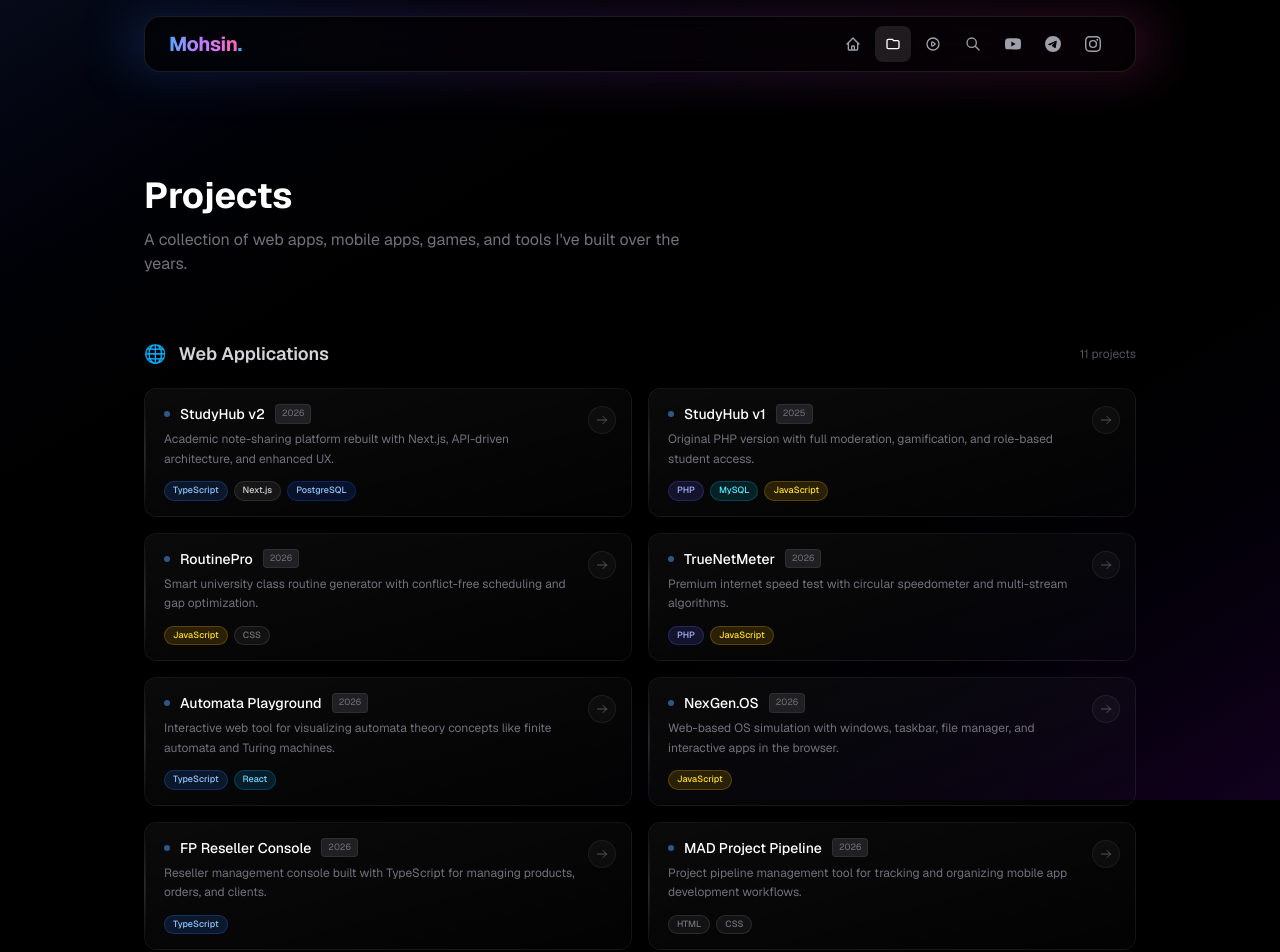
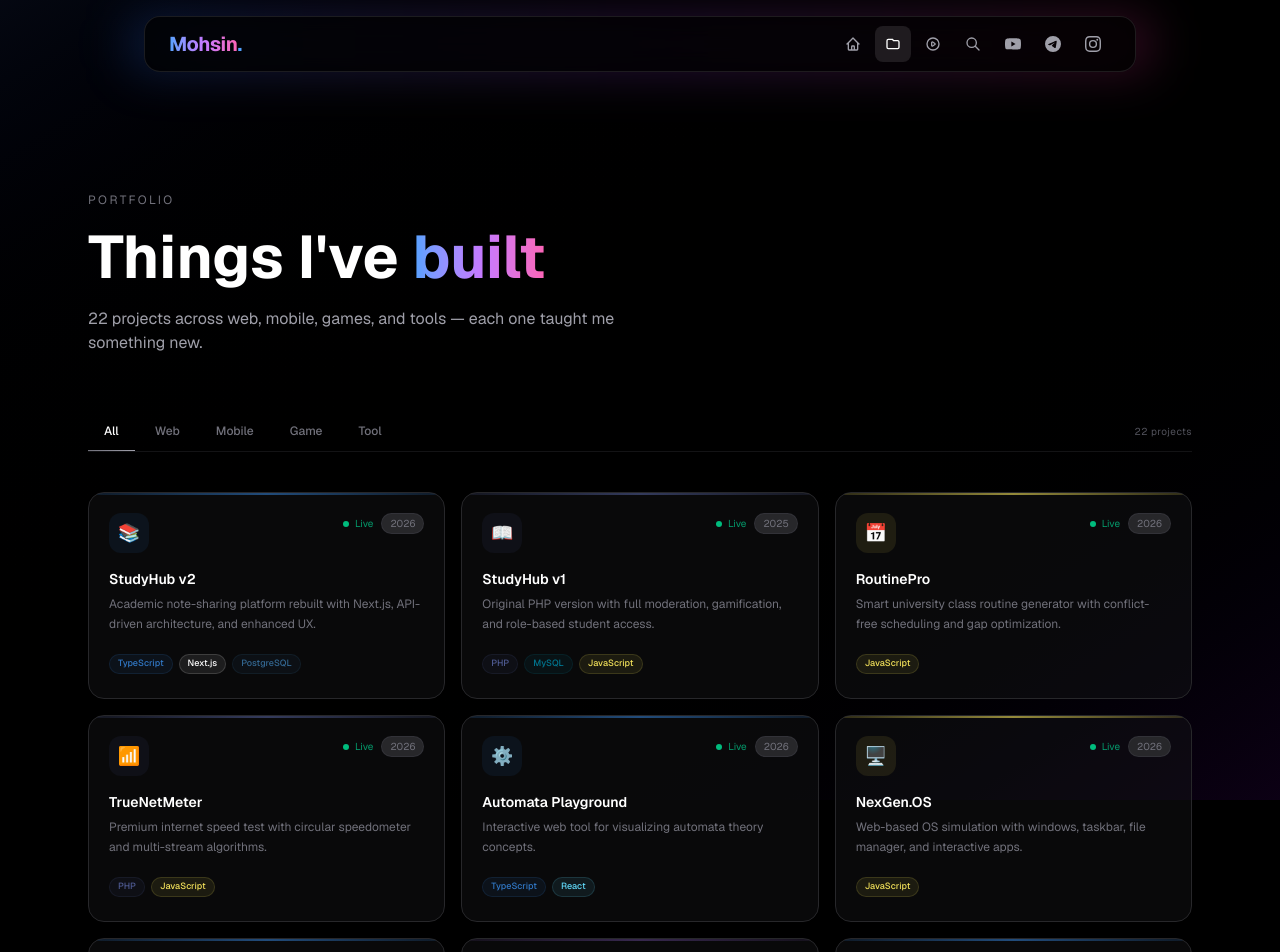
Before and after one commit to MIHMahmudEli/Mohsin-Portfolio-web, a Next.js app: page /projects in a window 1280 px wide. Shown: the top 952 px of the page. Built offline with nearby package versions, Linux system fonts and the light colour scheme.

Commit message:
Redesign projects page with category tabs, accent-colored cards, live indicators

```diff
--- a/src/app/projects/page.tsx
+++ b/src/app/projects/page.tsx
@@ -1,6 +1,7 @@
 'use client';
 
-import { motion } from 'framer-motion';
+import { motion, AnimatePresence } from 'framer-motion';
+import { useState } from 'react';
 import Link from 'next/link';
 
 interface Project {
@@ -8,133 +9,213 @@ interface Project {
   slug: string;
   desc: string;
   tech: string[];
+  category: string;
+  emoji: string;
   liveUrl?: string;
   year?: string;
 }
 
-const webApps: Project[] = [
-  { title: 'StudyHub v2', slug: 'studyhub', desc: 'Academic note-sharing platform rebuilt with Next.js, API-driven architecture, and enhanced UX.', tech: ['TypeScript', 'Next.js', 'PostgreSQL'], liveUrl: 'https://studyhubbd.vercel.app', year: '2026' },
-  { title: 'StudyHub v1', slug: 'studyhub-v1', desc: 'Original PHP version with full moderation, gamification, and role-based student access.', tech: ['PHP', 'MySQL', 'JavaScript'], liveUrl: 'https://studyhubb.great-site.net', year: '2025' },
-  { title: 'RoutinePro', slug: 'routinepro', desc: 'Smart university class routine generator with conflict-free scheduling and gap optimization.', tech: ['JavaScript', 'CSS'], liveUrl: 'https://routine-pro-fawn.vercel.app', year: '2026' },
-  { title: 'TrueNetMeter', slug: 'truenetmeter', desc: 'Premium internet speed test with circular speedometer and multi-stream algorithms.', tech: ['PHP', 'JavaScript'], liveUrl: 'https://truenetmeter.infinityfreeapp.com', year: '2026' },
-  { title: 'Automata Playground', slug: 'automata-playground', desc: 'Interactive web tool for visualizing automata theory concepts like finite automata and Turing machines.', tech: ['TypeScript', 'React'], liveUrl: 'https://automata-playground-beige.vercel.app', year: '2026' },
-  { title: 'NexGen.OS', slug: 'nexgen-os', desc: 'Web-based OS simulation with windows, taskbar, file manager, and interactive apps in the browser.', tech: ['JavaScript'], liveUrl: 'https://nex-gen-os.vercel.app', year: '2026' },
-  { title: 'FP Reseller Console', slug: 'fp-reseller-console', desc: 'Reseller management console built with TypeScript for managing products, orders, and clients.', tech: ['TypeScript'], liveUrl: 'https://fp-reseller-console.vercel.app', year: '2026' },
-  { title: 'MAD Project Pipeline', slug: 'mad-project-pipeline', desc: 'Project pipeline management tool for tracking and organizing mobile app development workflows.', tech: ['HTML', 'CSS'], liveUrl: 'https://mad-project-pipe-line.vercel.app', year: '2026' },
-  { title: 'Portfolio v1', slug: 'portfolio-v1', desc: 'Previous version of my personal portfolio built with TypeScript showcasing my early work.', tech: ['TypeScript'], liveUrl: 'https://portfolio-three-snowy-49.vercel.app', year: '2026' },
-  { title: 'GitAnalytics', slug: 'git-analytics', desc: 'GitHub analytics dashboard that visualizes repository stats, language distribution, and contribution data.', tech: ['CSS', 'JavaScript'], liveUrl: 'https://git-analytics-sigma.vercel.app', year: '2026' },
-  { title: 'Research to JSON', slug: 'research-to-json', desc: 'Streamlit-powered tool that converts research papers and academic documents into structured JSON format.', tech: ['Python'], liveUrl: 'https://mihmahmudeli-research-to-json-app-r2bfaf.streamlit.app', year: '2026' },
+const projects: Project[] = [
+  { title: 'StudyHub v2', slug: 'studyhub', desc: 'Academic note-sharing platform rebuilt with Next.js, API-driven architecture, and enhanced UX.', tech: ['TypeScript', 'Next.js', 'PostgreSQL'], category: 'Web', emoji: '📚', liveUrl: 'https://studyhubbd.vercel.app', year: '2026' },
+  { title: 'StudyHub v1', slug: 'studyhub-v1', desc: 'Original PHP version with full moderation, gamification, and role-based student access.', tech: ['PHP', 'MySQL', 'JavaScript'], category: 'Web', emoji: '📖', liveUrl: 'https://studyhubb.great-site.net', year: '2025' },
+  { title: 'RoutinePro', slug: 'routinepro', desc: 'Smart university class routine generator with conflict-free scheduling and gap optimization.', tech: ['JavaScript'], category: 'Web', emoji: '📅', liveUrl: 'https://routine-pro-fawn.vercel.app', year: '2026' },
+  { title: 'TrueNetMeter', slug: 'truenetmeter', desc: 'Premium internet speed test with circular speedometer and multi-stream algorithms.', tech: ['PHP', 'JavaScript'], category: 'Web', emoji: '📶', liveUrl: 'https://truenetmeter.infinityfreeapp.com', year: '2026' },
+  { title: 'Automata Playground', slug: 'automata-playground', desc: 'Interactive web tool for visualizing automata theory concepts.', tech: ['TypeScript', 'React'], category: 'Web', emoji: '⚙️', liveUrl: 'https://automata-playground-beige.vercel.app', year: '2026' },
+  { title: 'NexGen.OS', slug: 'nexgen-os', desc: 'Web-based OS simulation with windows, taskbar, file manager, and interactive apps.', tech: ['JavaScript'], category: 'Web', emoji: '🖥️', liveUrl: 'https://nex-gen-os.vercel.app', year: '2026' },
+  { title: 'FP Reseller Console', slug: 'fp-reseller-console', desc: 'Reseller management console for managing products, orders, and clients.', tech: ['TypeScript'], category: 'Web', emoji: '📊', liveUrl: 'https://fp-reseller-console.vercel.app', year: '2026' },
+  { title: 'MAD Project Pipeline', slug: 'mad-project-pipeline', desc: 'Project pipeline management tool for tracking mobile app development workflows.', tech: ['CSS', 'JavaScript'], category: 'Web', emoji: '🔧', liveUrl: 'https://mad-project-pipe-line.vercel.app', year: '2026' },
+  { title: 'Portfolio v1', slug: 'portfolio-v1', desc: 'Previous version of my personal portfolio built with TypeScript.', tech: ['TypeScript'], category: 'Web', emoji: '🎨', liveUrl: 'https://portfolio-three-snowy-49.vercel.app', year: '2026' },
+  { title: 'GitAnalytics', slug: 'git-analytics', desc: 'GitHub analytics dashboard that visualizes repository stats and contribution data.', tech: ['CSS', 'JavaScript'], category: 'Web', emoji: '📈', liveUrl: 'https://git-analytics-sigma.vercel.app', year: '2026' },
+  { title: 'Research to JSON', slug: 'research-to-json', desc: 'Streamlit-powered tool that converts research papers into structured JSON format.', tech: ['Python'], category: 'Web', emoji: '🔬', liveUrl: 'https://mihmahmudeli-research-to-json-app-r2bfaf.streamlit.app', year: '2026' },
+  { title: 'StudyHub Mobile', slug: 'studyhub-mobile', desc: 'Android mobile app extending StudyHub for on-the-go note access.', tech: ['Kotlin'], category: 'Mobile', emoji: '📱' },
+  { title: 'Koshai Finder', slug: 'koshai-finder', desc: 'Android app built with Kotlin that helps users find local services and businesses.', tech: ['Kotlin'], category: 'Mobile', emoji: '📍' },
+  { title: 'Counting Game', slug: 'counting-game', desc: 'Fun turn-based number game where you compete against a smart computer opponent.', tech: ['JavaScript'], category: 'Game', emoji: '🔢', liveUrl: 'https://mihmahmudeli.github.io/Counting-Game/', year: '2025' },
+  { title: 'Quick Dodge', slug: 'quick-dodge', desc: 'Fast-paced reflex game where you dodge incoming obstacles.', tech: ['JavaScript'], category: 'Game', emoji: '🎯', liveUrl: 'https://mihmahmudeli.github.io/Quick-Dodge/', year: '2026' },
+  { title: 'Number Grid Game', slug: 'number-grid-game', desc: 'Interactive number grid puzzle game with multiple difficulty levels.', tech: ['CSS', 'JavaScript'], category: 'Game', emoji: '🧩', liveUrl: 'https://number-grid-game.netlify.app', year: '2026' },
+  { title: 'Tic Tac Toe', slug: 'tic-tac-toe', desc: 'Classic Tic Tac Toe with friend and computer modes, themes, and smooth animations.', tech: ['JavaScript'], category: 'Game', emoji: '⭕', liveUrl: 'https://mihmahmudeli.github.io/tic-tac-toe-game/', year: '2025' },
+  { title: 'Career-Sync', slug: 'career-sync', desc: 'Career management platform for tracking job applications, skill development, and goals.', tech: ['TypeScript'], category: 'Tool', emoji: '💼' },
+  { title: 'PasswordVault', slug: 'passwordvault', desc: 'Secure password manager built with Python for storing, generating, and managing credentials.', tech: ['Python'], category: 'Tool', emoji: '🔒' },
+  { title: 'EliteJersey', slug: 'elitejersey', desc: 'Java Swing desktop app for admin login, product management, and account management.', tech: ['Java'], category: 'Tool', emoji: '👕' },
+  { title: 'AgroBridge', slug: 'agrobridge', desc: 'Digital platform connecting farmers with resources, market data, and community support.', tech: ['C#'], category: 'Tool', emoji: '🌾' },
+  { title: 'GlutProject', slug: 'glutproject', desc: '2D animated smart city with weather, vehicles, day-night cycle, and interactive controls.', tech: ['C++', 'OpenGL'], category: 'Tool', emoji: '🌆' },
 ];
 
-const mobileApps: Project[] = [
-  { title: 'StudyHub Mobile', slug: 'studyhub-mobile', desc: 'React Native mobile app extending StudyHub to Android for on-the-go note access.', tech: ['Kotlin'], year: '2026' },
-  { title: 'Koshai Finder', slug: 'koshai-finder', desc: 'Android app built with Kotlin that helps users find local services and businesses.', tech: ['Kotlin'], year: '2026' },
-];
-
-const games: Project[] = [
-  { title: 'Counting Game', slug: 'counting-game', desc: 'Fun turn-based number game where you compete against a smart computer opponent.', tech: ['JavaScript'], liveUrl: 'https://mihmahmudeli.github.io/Counting-Game/', year: '2025' },
-  { title: 'Quick Dodge', slug: 'quick-dodge', desc: 'Fast-paced reflex game where you dodge incoming obstacles. How long can you survive?', tech: ['JavaScript'], liveUrl: 'https://mihmahmudeli.github.io/Quick-Dodge/', year: '2026' },
-  { title: 'Number Grid Game', slug: 'number-grid-game', desc: 'Interactive number grid puzzle game with multiple difficulty levels and responsive design.', tech: ['CSS', 'JavaScript'], liveUrl: 'https://number-grid-game.netlify.app', year: '2026' },
-  { title: 'Tic Tac Toe', slug: 'tic-tac-toe', desc: 'Classic Tic Tac Toe with friend and computer modes, multiple themes, and smooth animations.', tech: ['JavaScript'], liveUrl: 'https://mihmahmudeli.github.io/tic-tac-toe-game/', year: '2025' },
-];
-
-const tools: Project[] = [
-  { title: 'Career-Sync', slug: 'career-sync', desc: 'Career management platform for tracking job applications, skill development, and goals.', tech: ['TypeScript'], year: '2026' },
-  { title: 'PasswordVault', slug: 'passwordvault', desc: 'Secure password manager built with Python for storing, generating, and managing credentials.', tech: ['Python'], year: '2026' },
-  { title: 'EliteJersey', slug: 'elitejersey', desc: 'Java Swing desktop app for admin login, product management, and account management.', tech: ['Java'], year: '2025' },
-  { title: 'AgroBridge', slug: 'agrobridge', desc: 'Digital platform connecting farmers with resources, market data, and community support.', tech: ['C#'], year: '2025' },
-  { title: 'GlutProject', slug: 'glutproject', desc: '2D animated smart city with weather, vehicles, day-night cycle, and interactive controls.', tech: ['C++', 'OpenGL'], year: '2025' },
-];
-
-const sections = [
-  { title: 'Web Applications', icon: '🌐', projects: webApps },
-  { title: 'Mobile Apps', icon: '📱', projects: mobileApps },
-  { title: 'Games', icon: '🎮', projects: games },
-  { title: 'Tools & More', icon: '🛠️', projects: tools },
-];
+const categories = ['All', 'Web', 'Mobile', 'Game', 'Tool'] as const;
+type Category = typeof categories[number];
 
 const techColors: Record<string, string> = {
-  TypeScript: 'bg-blue-500/15 text-blue-300 border-blue-500/25',
-  JavaScript: 'bg-yellow-500/15 text-yellow-300 border-yellow-500/25',
-  Python: 'bg-green-500/15 text-green-300 border-green-500/25',
-  Kotlin: 'bg-purple-500/15 text-purple-300 border-purple-500/25',
-  PHP: 'bg-indigo-500/15 text-indigo-300 border-indigo-500/25',
-  'C++': 'bg-pink-500/15 text-pink-300 border-pink-500/25',
-  Java: 'bg-orange-500/15 text-orange-300 border-orange-500/25',
-  'C#': 'bg-violet-500/15 text-violet-300 border-violet-500/25',
-  MySQL: 'bg-cyan-500/15 text-cyan-300 border-cyan-500/25',
-  React: 'bg-sky-500/15 text-sky-300 border-sky-500/25',
-  'Next.js': 'bg-zinc-500/15 text-zinc-300 border-zinc-500/25',
-  PostgreSQL: 'bg-blue-600/15 text-blue-300 border-blue-600/25',
-  OpenGL: 'bg-emerald-500/15 text-emerald-300 border-emerald-500/25',
+  TypeScript: '#3178c6',
+  JavaScript: '#f1e05a',
+  Python: '#3572A5',
+  Kotlin: '#A97BFF',
+  PHP: '#4F5B93',
+  'C++': '#f34b7d',
+  Java: '#b07219',
+  'C#': '#178600',
+  MySQL: '#00758F',
+  React: '#61dafb',
+  'Next.js': '#ffffff',
+  PostgreSQL: '#336791',
+  OpenGL: '#5586a4',
+  HTML: '#e34c26',
+  CSS: '#563d7c',
 };
 
+function categoryAccent(cat: Category): string {
+  switch (cat) {
+    case 'Web': return 'from-blue-500 to-cyan-500';
+    case 'Mobile': return 'from-purple-500 to-pink-500';
+    case 'Game': return 'from-emerald-500 to-teal-500';
+    case 'Tool': return 'from-amber-500 to-orange-500';
+    default: return 'from-zinc-500 to-zinc-400';
+  }
+}
+
+function categoryGlow(cat: string): string {
+  switch (cat) {
+    case 'Web': return 'rgba(59,130,246,0.04)';
+    case 'Mobile': return 'rgba(168,85,247,0.04)';
+    case 'Game': return 'rgba(52,211,153,0.04)';
+    case 'Tool': return 'rgba(245,158,11,0.04)';
+    default: return 'transparent';
+  }
+}
+
 export default function ProjectsPage() {
+  const [activeTab, setActiveTab] = useState<Category>('All');
+
+  const filtered = activeTab === 'All' ? projects : projects.filter(p => p.category === activeTab);
+
   return (
     <>
-      <div className="fixed inset-0 bg-gradient-to-br from-blue-950/30 via-black to-purple-950/30 pointer-events-none" />
-      <div className="relative py-20">
-        <div className="max-w-5xl mx-auto px-4">
-          <motion.div initial={{ opacity: 0, y: 20 }} animate={{ opacity: 1, y: 0 }} className="mb-16">
-            <h1 className="text-4xl font-bold text-white mb-3">Projects</h1>
-            <p className="text-zinc-500 max-w-xl">
-              A collection of web apps, mobile apps, games, and tools I&apos;ve built over the years.
+      <div className="fixed inset-0 bg-gradient-to-br from-blue-950/20 via-black to-purple-950/20 pointer-events-none" />
+
+      <div className="relative py-16 md:py-24">
+        <div className="max-w-6xl mx-auto px-6">
+          <motion.div initial={{ opacity: 0, y: 20 }} animate={{ opacity: 1, y: 0 }} className="mb-10 md:mb-14">
+            <span className="text-xs tracking-[0.2em] text-zinc-500 uppercase mb-3 block">Portfolio</span>
+            <h1 className="text-4xl md:text-6xl font-bold text-white mb-3 leading-tight">
+              Things I&apos;ve{' '}
+              <span className="bg-gradient-to-r from-blue-400 via-purple-400 to-pink-400 bg-clip-text text-transparent">built</span>
+            </h1>
+            <p className="text-zinc-400 text-base max-w-xl">
+              {projects.length} projects across web, mobile, games, and tools — each one taught me something new.
             </p>
           </motion.div>
 
-          {sections.map((section, si) => (
-            <motion.section
-              key={section.title}
-              initial={{ opacity: 0, y: 20 }}
-              animate={{ opacity: 1, y: 0 }}
-              transition={{ delay: si * 0.1 }}
-              className="mb-12"
+          <div className="flex items-center gap-1 mb-10 border-b border-zinc-800/50">
+            {categories.map((cat) => (
+              <button
+                key={cat}
+                onClick={() => setActiveTab(cat)}
+                className={`relative px-4 py-3 text-xs font-medium transition-colors ${
+                  activeTab === cat ? 'text-white' : 'text-zinc-500 hover:text-zinc-300'
+                }`}
               >
-              <div className="flex items-center gap-3 mb-5">
-                <span className="text-lg">{section.icon}</span>
-                <h2 className="text-lg font-semibold text-zinc-300">{section.title}</h2>
-                <span className="text-xs text-zinc-600 ml-auto">{section.projects.length} projects</span>
+                {cat}
+                {activeTab === cat && (
+                  <motion.div
+                    layoutId="tab-underline"
+                    className={`absolute bottom-0 left-0 right-0 h-px bg-gradient-to-r ${categoryAccent(cat)}`}
+                    transition={{ type: 'spring', stiffness: 300, damping: 30 }}
+                  />
+                )}
+              </button>
+            ))}
+            <span className="ml-auto text-[10px] text-zinc-600 tracking-wider">{filtered.length} projects</span>
           </div>
 
-              <div className="grid md:grid-cols-2 gap-4">
-                {section.projects.map((p) => (
+          <AnimatePresence mode="wait">
+            <motion.div
+              key={activeTab}
+              initial={{ opacity: 0, y: 10 }}
+              animate={{ opacity: 1, y: 0 }}
+              exit={{ opacity: 0, y: -10 }}
+              transition={{ duration: 0.25 }}
+              className="grid md:grid-cols-2 lg:grid-cols-3 gap-4"
+            >
+              {filtered.map((p) => {
+                const primaryTech = p.tech[0];
+                const accentColor = techColors[primaryTech] || '#6366f1';
+
+                return (
                   <Link
                     key={p.slug}
                     href={`/projects/${p.slug}`}
-                    className="group relative block rounded-xl overflow-hidden transition-all duration-300 hover:-translate-y-0.5"
+                    className="group relative rounded-2xl bg-zinc-900/40 border border-zinc-800 hover:border-zinc-600/50 transition-all duration-300 overflow-hidden"
+                    style={{ perspective: '600px' }}
                   >
-                    <div className="absolute inset-0 bg-gradient-to-br from-white/[0.04] to-white/[0.01] group-hover:from-white/[0.07] group-hover:to-white/[0.02] transition-all duration-300 rounded-xl border border-white/[0.06] group-hover:border-white/20" />
-                    <div className="absolute inset-0 rounded-xl opacity-0 group-hover:opacity-100 transition-opacity duration-500" style={{ background: 'radial-gradient(400px circle at 50% 0%, rgba(59,130,246,0.06), transparent)' }} />
-                    <div className="absolute left-0 top-3 bottom-3 w-0.5 rounded-full bg-gradient-to-b from-transparent via-white/10 to-transparent group-hover:via-blue-400/50 transition-all duration-300" />
-                    <div className="relative p-4 pl-5">
-                      <div className="flex items-start justify-between gap-3">
-                        <div className="min-w-0 flex-1">
-                          <div className="flex items-center gap-2.5 mb-1.5">
-                            <div className="w-1.5 h-1.5 rounded-full bg-blue-400/50 group-hover:bg-blue-400 transition-colors" />
-                            <h3 className="font-medium text-white text-sm group-hover:text-blue-300 transition-colors">{p.title}</h3>
+                    <div
+                      className="absolute inset-0 opacity-0 group-hover:opacity-100 transition-opacity duration-500 pointer-events-none"
+                      style={{
+                        background: `radial-gradient(500px circle at 30% 20%, ${accentColor}12, transparent 60%)`,
+                      }}
+                    />
+
+                    <div
+                      className="absolute top-0 left-0 right-0 h-[2px] opacity-60 group-hover:opacity-100 transition-opacity"
+                      style={{ background: `linear-gradient(90deg, ${accentColor}40, ${accentColor}, ${accentColor}40)` }}
+                    />
+
+                    <div className="relative p-5">
+                      <div className="flex items-start justify-between mb-4">
+                        <div className="flex items-center gap-3">
+                          <div
+                            className="w-10 h-10 rounded-xl flex items-center justify-center text-lg transition-transform group-hover:scale-110 group-hover:-translate-y-0.5"
+                            style={{ backgroundColor: `${accentColor}18` }}
+                          >
+                            {p.emoji}
+                          </div>
+                        </div>
+                        <div className="flex items-center gap-2 shrink-0">
+                          {p.liveUrl && (
+                            <span className="flex items-center gap-1.5 text-[10px] text-emerald-400/70">
+                              <span className="relative flex h-1.5 w-1.5">
+                                <span className="animate-ping absolute inline-flex h-full w-full rounded-full bg-emerald-400 opacity-75" />
+                                <span className="relative inline-flex rounded-full h-1.5 w-1.5 bg-emerald-500" />
+                              </span>
+                              Live
+                            </span>
+                          )}
                           {p.year && (
-                              <span className="text-[9px] px-1.5 py-0.5 rounded bg-zinc-800/80 text-zinc-500 border border-zinc-700/50">{p.year}</span>
+                            <span className="text-[10px] px-2 py-0.5 rounded-full bg-zinc-800 text-zinc-500 border border-zinc-700/50">{p.year}</span>
                           )}
                         </div>
-                          <p className="text-xs text-zinc-500 leading-relaxed line-clamp-2 group-hover:text-zinc-400 transition-colors">{p.desc}</p>
-                          <div className="flex flex-wrap gap-1.5 mt-3">
+                      </div>
+
+                      <h3 className="text-sm font-semibold text-white mb-1.5 group-hover:text-blue-300 transition-colors">{p.title}</h3>
+                      <p className="text-xs text-zinc-500 leading-relaxed mb-4 line-clamp-2 group-hover:text-zinc-400 transition-colors">{p.desc}</p>
+
+                      <div className="flex items-center justify-between">
+                        <div className="flex flex-wrap gap-1.5">
                           {p.tech.map((t) => (
-                              <span key={t} className={`text-[9px] px-2 py-0.5 rounded-full border font-medium ${techColors[t] || 'bg-white/5 text-zinc-500 border-white/10'}`}>
+                            <span
+                              key={t}
+                              className="text-[9px] px-2 py-0.5 rounded-full border font-medium transition-colors"
+                              style={{
+                                backgroundColor: `${techColors[t] || '#6366f1'}15`,
+                                color: techColors[t] || '#6366f1',
+                                borderColor: `${techColors[t] || '#6366f1'}25`,
+                              }}
+                            >
                               {t}
                             </span>
                           ))}
                         </div>
-                        </div>
-                        <div className="w-7 h-7 rounded-full bg-white/[0.03] border border-white/[0.06] flex items-center justify-center shrink-0 mt-0.5 group-hover:bg-blue-500/10 group-hover:border-blue-500/20 transition-all duration-300">
+                        <div className="w-7 h-7 rounded-full bg-white/[0.03] border border-white/[0.06] flex items-center justify-center shrink-0 ml-3 opacity-0 group-hover:opacity-100 transition-all duration-300 group-hover:bg-blue-500/10 group-hover:border-blue-500/20 group-hover:-translate-y-0.5">
                           <svg className="w-3 h-3 text-zinc-600 group-hover:text-blue-400 transition-colors" fill="none" viewBox="0 0 24 24" stroke="currentColor"><path strokeLinecap="round" strokeLinejoin="round" strokeWidth={2} d="M14 5l7 7m0 0l-7 7m7-7H3" /></svg>
                         </div>
                       </div>
                     </div>
                   </Link>
-                ))}
-              </div>
-            </motion.section>
-          ))}
+                );
+              })}
+            </motion.div>
+          </AnimatePresence>
+
+          {filtered.length === 0 && (
+            <div className="text-center py-20 text-zinc-600 text-sm">No projects in this category yet.</div>
+          )}
         </div>
       </div>
     </>
```
Lines whose indentation alone changed are shown as unchanged.
